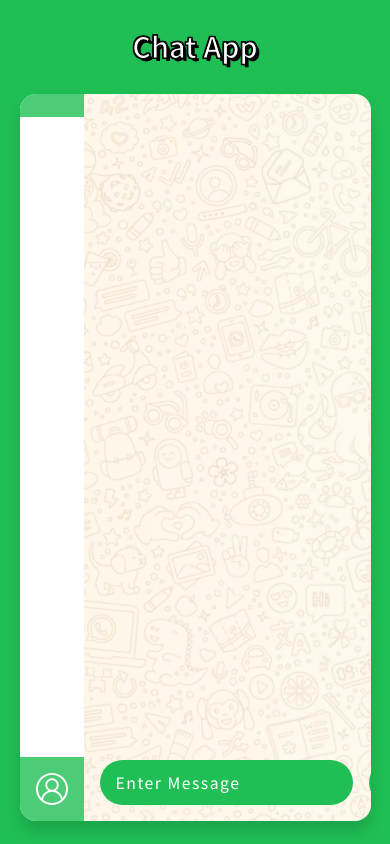
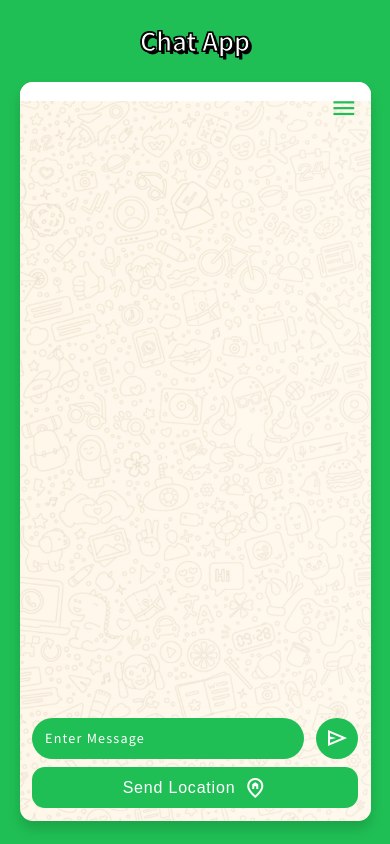
Before and after one commit to ubed90/chat-app, a website: page public/chat.html in a window 390 px wide. Drawn offline with nearby package versions, Linux system fonts and the light colour scheme; no server answers.

Commit message:
Mobile Responsive

```diff
--- a/public/chat.html
+++ b/public/chat.html
@@ -17,7 +17,7 @@
         <h1 class="main-heading">Chat App</h1>
         <div class="chat">
           <div class="chat-sidebar">
-            <h2 class="chat-sidebar_heading"></h2>
+            <h2 class="chat-sidebar_heading users-online"></h2>
             <ul class="chat-sidebar_userList"></ul>
             <div class="chat-sidebar__user">
               <h4 class="chat-sidebar__userName"></h4>
@@ -25,6 +25,17 @@
             </div>
           </div>
           <div class="chat-container">
+            <div class="chat-sidebar__header">
+              <h2 class="chat-sidebar_heading room-name"></h2>
+              <div class="chat-sidebar_heading-icons desktop-none">
+                <span class="material-symbols-outlined active">
+                  menu
+                </span>
+                <span class="material-symbols-outlined">
+                  close
+                  </span>
+              </div>
+            </div>
             <div id="messages" class="message-container"></div>
             <form id="message-form" class="message-form">
               <input
--- a/public/css/style.css
+++ b/public/css/style.css
@@ -5,7 +5,6 @@ font-family: 'Source Sans Pro', sans-serif; */
 
 
 :root {
-    font-size: 62.5%;
     --color-primary: #ffffff;
     --color-accent: #20BF55;
     --color-accent-light: #4dcc77;
@@ -18,6 +17,11 @@ font-family: 'Source Sans Pro', sans-serif; */
   margin: 0;
   padding: 0;
   box-sizing: border-box;
+}
+
+
+html {
+    font-size: 62.5%;
 }
 
 
@@ -71,6 +75,8 @@ body {
 
     /* border: 0.2rem solid var(--color-accent-dark); */
     box-shadow: 0 1rem 1.6rem rgb(0 0 0 / .15);
+
+    position: relative;
 }
 
 /* Sidebar */
@@ -78,7 +84,6 @@ body {
 
 .chat-sidebar {
     flex-basis: 25rem;
-    /* background-color: rgb(255 255 255 / 0.5); */
     background-color: var(--color-primary);
 
     display: grid;
@@ -94,7 +99,6 @@ body {
 }
 
 .chat-sidebar__user {
-    font-size: calc(1.6rem + 0.3vh + 0.3vw);
     padding: 1.6rem;
 
     display: flex;
@@ -102,6 +106,10 @@ body {
     align-items: center;
     background-color: var(--color-accent-light);
     color: var(--color-primary);
+}
+
+.chat-sidebar__userName {
+    font-size: calc(1.6rem + 0.2vh + 0.1vw);
 }
 
 .chat-sidebar__avatar {
@@ -167,14 +175,20 @@ body {
     padding: 1em;
 
     display: grid;
-    grid-template-rows: 1fr min-content;
+    grid-template-rows: min-content 1fr min-content;
+    gap: 1.6rem 0;
+}
+
+.room-name {
+    margin: -1.6rem -1.6rem 0;
+    background-color: var(--color-primary);
+    color: var(--color-accent-dark);
 }
 
 .message-container {
     height: 100%;
     overflow: hidden;
     overflow-y: auto;
-    padding-block-end: 1.6rem;
 
     display: flex;
     flex-direction: column-reverse;
@@ -276,6 +290,10 @@ body {
     font-family: 'Lato', sans-serif;
 } */
 
+.message.self, .message.else {
+    max-width: 60%;
+}
+
 .message.admin {
     grid: 1fr / 1fr max-content 1fr;
     font-size: 1.6rem;
@@ -375,6 +393,7 @@ body {
 
 .main-message {
     grid-column: 1 / -1;
+    word-break: break-all;
 }
 
 .location-message {
@@ -561,3 +580,135 @@ body {
 .btn-join:focus {
     transform: translateY(-1px);
 }
+
+/* Utility class */
+.desktop-none {
+    display: none !important;
+}
+
+
+/* Tab - land / Small desktop */
+@media only screen and (max-width: 75em) {
+    /* 1200px */
+    html {
+        font-size: 56.25%;
+    }
+}
+
+/* Tab - Port */
+@media only screen and (max-width: 56.25em) {
+    /*  900px */
+    html {
+        font-size: 50%;
+    }
+}
+
+/* Big phones */
+@media only screen and (max-width: 37.5em) {
+    /* 600px */
+    .desktop-none {
+        display: unset !important;
+    }
+
+
+    .chat {
+
+    }
+
+    .chat-sidebar {
+        position: absolute;
+        width: 60%;
+        inset: 0 auto 0 -100%;
+        z-index: 1;
+
+        transition: 0.3s ease-in-out;
+    }
+
+    .chat-sidebar.open {
+        inset: 0 auto 0 0;
+    }
+
+    .chat-sidebar__header {
+        position: relative;
+    }
+
+    .chat-sidebar_heading-icons {
+        position: absolute;
+        top: 0;
+        /* transform: translateY(-50%); */
+        right: 0;
+
+        display: grid !important;
+        grid: 1fr / 1fr;
+    }
+
+    .chat-sidebar_heading-icons span {
+        color: var(--color-accent);
+        font-size: calc(3rem + 0.3vh + 0.3vw);;
+
+        grid-row: 1 / -1;
+        grid-column: 1 / -1;
+
+        opacity: 0;
+        visibility: hidden;
+        pointer-events: none;
+    }
+
+    .chat-sidebar_heading-icons span.active {
+        opacity: 1;
+        visibility: visible;
+        pointer-events: all;
+    }
+
+    .message.self, .message.else {
+        max-width: 70%;
+    }
+}
+
+/* Small phones */
+@media only screen and (max-width: 31.25em) {
+    /* 400px */
+    .message-form {
+        display: grid;
+        grid: repeat(2, min-content) / 1fr min-content;
+        gap: 1rem 1.6rem;
+    }
+
+    .btn-location {
+        grid-column: 1 / -1;
+        border-radius: 1.6rem;
+        display: flex;
+        justify-content: center;
+        gap: 1rem;
+    }
+
+    .btn-location::before {
+        content: 'Send Location';
+        color: var(--color-primary);
+        font-family: inherit;
+        font-size: 2rem;
+        letter-spacing: 0.1rem;
+    }
+}
+
+/* Small phones */
+@media only screen and (max-width: 25em) {
+    /* 400px */
+}
+
+/* Smallest phones */
+@media only screen and (max-width: 20em) {
+    /* 400px */
+    .chat {
+        width: 100%;
+    }
+}
+
+
+/* Big Desktops */
+@media only screen and (min-width: 112.5em) {
+    /* 1800px+ */
+    html {
+        font-size: 75%;
+    }
+}
--- a/public/js/chat.js
+++ b/public/js/chat.js
@@ -9,7 +9,8 @@ const sendLocation = document.getElementById('send-location');
 const messagesContainer = document.getElementById('messages');
 const userListContainer = document.querySelector('.chat-sidebar_userList');
 const userNameContainer = document.querySelector('.chat-sidebar__userName');
-const roomNameContainer = document.querySelector('.chat-sidebar_heading');
+const roomNameContainer = document.querySelector('.room-name');
+const usersOnlineContainer = document.querySelector('.users-online');
 
 
 // Temmplates
@@ -18,8 +19,38 @@ const locationTemplate = document.querySelector('#location-template').innerHTML;
 const userTemplate = document.querySelector('#user-template').innerHTML;
 
 
+
+// Mobile Menubar
+const hamburger = document.querySelector('.chat-sidebar_heading-icons');
+const sidebar = document.querySelector('.chat-sidebar');
+
+
 // Options
 const { userName, roomName } = Qs.parse(location.search, { ignoreQueryPrefix: true });
+
+
+// Helper Functions
+const toggleMobileMenu = () => {
+    hamburger.firstElementChild.classList.toggle('active');
+    hamburger.lastElementChild.classList.toggle('active');
+
+    sidebar.classList.toggle('open');
+}
+
+// Event Listeners
+// messagesContainer.addEventListener('scroll', (e) => {
+//     console.log(e.target.scrollTop, e.target.scrollHeight);
+// })
+hamburger.addEventListener('click', toggleMobileMenu);
+
+textInput.addEventListener('click', () => {
+    if(sidebar.classList.contains('open')) {
+       toggleMobileMenu();
+    }
+})
+
+
+// Main logic
 
 const autoScroll = () => {
     const newMessage = messagesContainer.firstElementChild;
@@ -35,15 +66,18 @@ const autoScroll = () => {
     const newMessageHeight = newMessage.offsetHeight + newMessageMargin + messagesGap;
 
 
-    const visibleHeight = messagesContainer.offsetHeight;
+    // const visibleHeight = messagesContainer.offsetHeight;
 
 
     const containerHeight = messagesContainer.scrollHeight;
 
-    const scrollOffset = messagesContainer.scrollTop + visibleHeight;
+    const scrollOffset = containerHeight + messagesContainer.scrollTop;
+
+    // console.log(containerHeight, newMessageHeight,containerHeight - newMessageHeight, scrollOffset, containerHeight - newMessageHeight <= scrollOffset);
 
     if(containerHeight - newMessageHeight <= scrollOffset) {
-        messagesContainer.scrollTop = messagesContainer.scrollHeight;
+
+        messagesContainer.scrollTop = 0;
     }
 }
 
@@ -110,6 +144,8 @@ socket.on('roomData', (roomData) => {
 
     const markup = Mustache.render(userTemplate, { users });
 
+    usersOnlineContainer.innerText = `Users Online: ${users.length}`;
+
     userListContainer.innerHTML = markup;
 })
 
```
